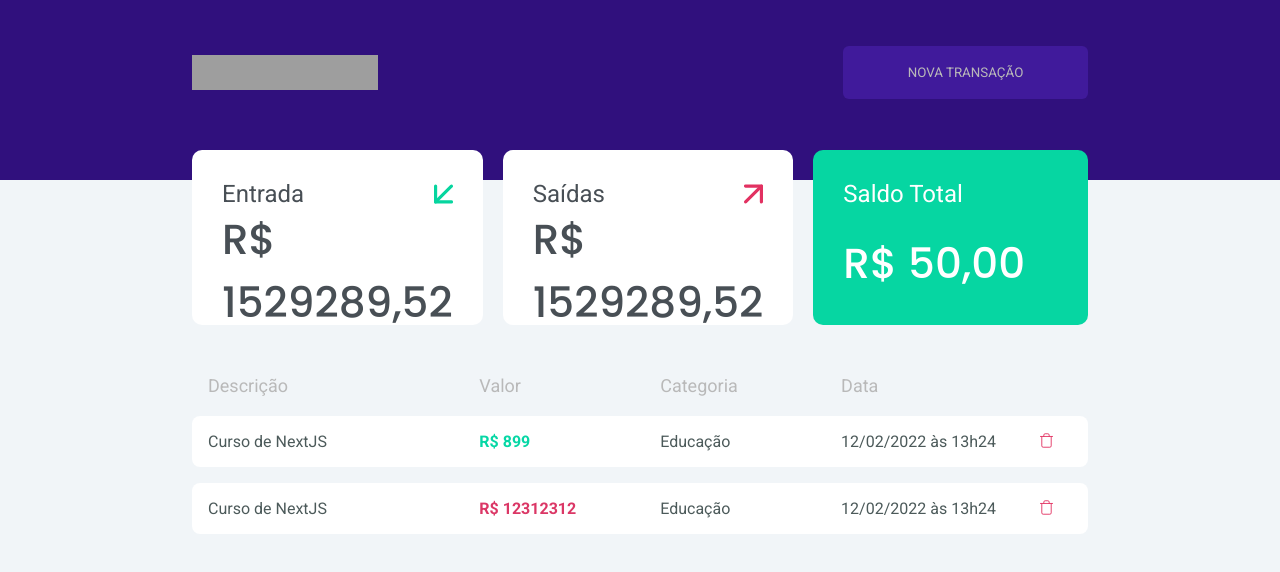
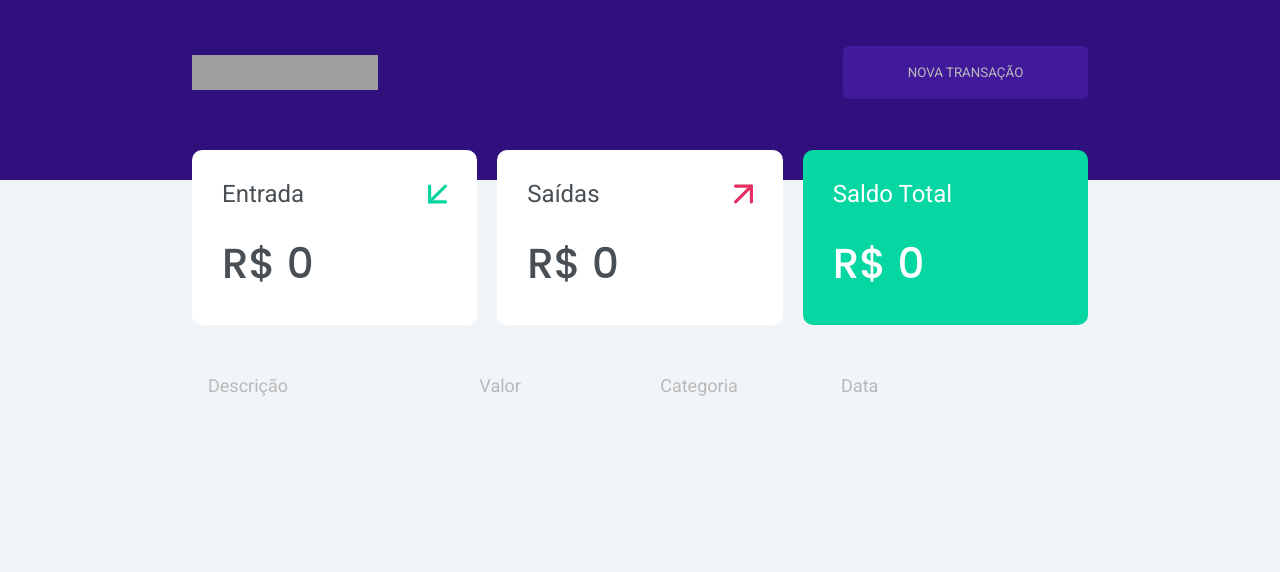
Before and after one commit to jhonnytrinca/finance-book-app, a Next.js app: page / in a window 1280 px wide. Shown: the top 572 px of the page. Built offline with nearby package versions, Linux system fonts and the light colour scheme; grey boxes are pictures that could not be loaded.

Commit message:
feat: create hook for data recieve

```diff
--- a/package.json
+++ b/package.json
@@ -9,11 +9,15 @@
     "lint": "next lint"
   },
   "dependencies": {
+    "@types/uuid": "^8.3.4",
+    "date-fns": "^2.28.0",
     "formik": "^2.2.9",
     "next": "12.2.1",
     "react": "18.2.0",
     "react-dom": "18.2.0",
+    "react-uuid": "^1.0.2",
     "styled-components": "^5.3.5",
+    "uuid": "^8.3.2",
     "yup": "^0.32.11"
   },
   "devDependencies": {
--- a/src/components/List/index.tsx
+++ b/src/components/List/index.tsx
@@ -3,20 +3,19 @@ import Image from 'next/image';
 
 type ListProps = {
   data: {
-    id: number;
-    description: string;
+    id?: string;
+    name: string;
     type: string;
     value: string;
     category: string;
-    date: string;
+    date?: string;
   }[];
+  handleDelete: (id: string) => void;
 };
 
 const header = ['Descrição', 'Valor', 'Categoria', 'Data', ''];
 
-export const List = ({ data }: ListProps) => {
-  const handleRemove = () => {};
-
+export const List = ({ data, handleDelete }: ListProps) => {
   return (
     <S.Table>
       <S.THead>
@@ -27,17 +26,21 @@ export const List = ({ data }: ListProps) => {
       <S.Tbody>
         {data.map((item) => (
           <S.TR key={item.id}>
-            <span>{item.description}</span>
+            <span>{item.name}</span>
             <span
               className={`${
-                item.type === 'in' ? 'in' : item.type === 'out' ? 'out' : null
+                item.type === 'entry'
+                  ? 'entry'
+                  : item.type === 'exit'
+                  ? 'exit'
+                  : null
               }`}
             >
               R$ {item.value}
             </span>
             <span>{item.category}</span>
             <span>{item.date}</span>
-            <S.Button onClick={handleRemove}>
+            <S.Button onClick={() => handleDelete(item.id!)}>
               <Image
                 src='/feather-trash.svg'
                 alt='Remover item'
--- a/src/components/List/styles.ts
+++ b/src/components/List/styles.ts
@@ -34,12 +34,12 @@ export const TR = styled.div`
     box-shadow: 0 10px 15px -3px rgb(0 0 0 / 0.1), 0 4px 6px -4px rgb(0 0 0 / 0.1);
   }
 
-  .in {
+  .entry {
     font-weight: 600;
     color: #06D7A5;
   }
 
-  .out {
+  .exit {
     font-weight: 600;
       color: #DB3766;
   }
--- a/src/components/Modal/index.tsx
+++ b/src/components/Modal/index.tsx
@@ -4,6 +4,7 @@ import { Radio } from '..';
 import { Formik, FormikValues } from 'formik';
 import { Dispatch, SetStateAction, useState } from 'react';
 import { ValidationSchema } from './validation';
+import { DataProps } from '../hooks/useData';
 
 const initialValues = {
   name: '',
@@ -14,15 +15,11 @@ const initialValues = {
 
 type ModalProps = {
   setModalOpen: Dispatch<SetStateAction<boolean>>;
+  handleSubmit: (values: DataProps) => void;
 };
 
-export const Modal = ({ setModalOpen }: ModalProps) => {
+export const Modal = ({ setModalOpen, handleSubmit }: ModalProps) => {
   const [type, setType] = useState('');
-
-  const handleSubmit = (values: FormikValues) => {
-    console.log(values);
-    setModalOpen(false);
-  };
 
   return (
     <S.Container>
@@ -39,14 +36,19 @@ export const Modal = ({ setModalOpen }: ModalProps) => {
           initialValues={initialValues}
           enableReinitialize={true}
           validationSchema={ValidationSchema}
-          onSubmit={(values: FormikValues) => handleSubmit(values)}
+          onSubmit={(values) => {
+            handleSubmit(values);
+            setModalOpen(false);
+          }}
         >
           {({ values, handleChange, setFieldValue, errors, touched }) => (
             <S.Form>
               <S.Title>Cadastrar Transação</S.Title>
               <S.Input
                 type='text'
-                placeholder={errors.name ?? 'Nome'}
+                placeholder={
+                  !!(touched.name && errors.name) ? errors.name : 'Nome'
+                }
                 value={values.name}
                 name='name'
                 onChange={handleChange}
@@ -54,7 +56,9 @@ export const Modal = ({ setModalOpen }: ModalProps) => {
               />
               <S.Input
                 type='text'
-                placeholder={errors.value ?? 'Preço'}
+                placeholder={
+                  !!(touched.value && errors.value) ? errors.value : 'Preço'
+                }
                 value={values.value}
                 name='value'
                 onChange={handleChange}
@@ -86,7 +90,11 @@ export const Modal = ({ setModalOpen }: ModalProps) => {
               </S.RadioWrapper>
               <S.Input
                 type='text'
-                placeholder={errors.category ?? 'Categoria'}
+                placeholder={
+                  !!(touched.category && errors.category)
+                    ? errors.category
+                    : 'Categoria'
+                }
                 value={values.category}
                 name='category'
                 onChange={handleChange}
--- /dev/null
+++ b/src/components/hooks/useData.tsx
@@ -0,0 +1,63 @@
+import { useEffect, useState } from 'react';
+import { format } from 'date-fns';
+import ptBR from 'date-fns/locale/pt-BR';
+import { v4 as uuidv4 } from 'uuid';
+
+export type DataProps = {
+  id?: string;
+  name: string;
+  value: string;
+  category: string;
+  date?: string;
+  type: string;
+};
+
+type ResumeData = {
+  entries: string;
+  exits: string;
+  total: string;
+};
+
+export const useData = () => {
+  const [data, setData] = useState<DataProps[]>([]);
+  const [resumeData, setResumeData] = useState<ResumeData>({
+    entries: '0',
+    exits: '0',
+    total: '0'
+  });
+
+  const handleSubmit = (values: DataProps) => {
+    const date = format(new Date(), "dd/M/yyyy' às 'k'h'mm", {
+      locale: ptBR
+    });
+    const id = uuidv4();
+    setData([...data, { id, date, ...values }]);
+  };
+
+  const handleDelete = (id: string) => {
+    const newData = data.filter((item) => item.id !== id);
+    setData(newData);
+  };
+
+  useEffect(() => {
+    const entries = data.filter((item) => item.type === 'entry');
+    const exits = data.filter((item) => item.type === 'exit');
+
+    const entryValues = entries.reduce((acc, cur) => acc + +cur.value, 0);
+    const exitValues = exits.reduce((acc, cur) => acc + +cur.value, 0);
+
+    setResumeData({
+      entries: entryValues.toString(),
+      exits: exitValues.toString(),
+      total: (entryValues - exitValues).toString()
+    });
+  }, [data]);
+
+  return {
+    data,
+    setData,
+    handleSubmit,
+    handleDelete,
+    resumeData
+  };
+};
--- a/src/pages/index.tsx
+++ b/src/pages/index.tsx
@@ -1,49 +1,32 @@
 import type { NextPage } from 'next';
 import { useState } from 'react';
 import { Header, Card, List, Modal } from '../components';
+import { useData } from '../components/hooks/useData';
 import * as S from '../styles/home';
+
+const Home: NextPage = () => {
+  const [modalOpen, setModalOpen] = useState<boolean>(false);
+  const { data, handleDelete, handleSubmit, resumeData } = useData();
 
   const ResumeItems = [
     {
       title: 'Entrada',
       icon: '/feather-arrow-down.svg',
       variant: false,
-    value: '1529289,52'
+      value: resumeData.entries
     },
     {
       title: 'Saídas',
       icon: '/feather-arrow-up.svg',
       variant: false,
-    value: '1529289,52'
+      value: resumeData.exits
     },
     {
       title: 'Saldo Total',
       variant: true,
-    value: '50,00'
+      value: resumeData.total
     }
   ];
-
-const data = [
-  {
-    id: 1,
-    description: 'Curso de NextJS',
-    value: '899',
-    category: 'Educação',
-    date: '12/02/2022 às 13h24',
-    type: 'in'
-  },
-  {
-    id: 2,
-    description: 'Curso de NextJS',
-    value: '12312312',
-    category: 'Educação',
-    date: '12/02/2022 às 13h24',
-    type: 'out'
-  }
-];
-
-const Home: NextPage = () => {
-  const [modalOpen, setModalOpen] = useState<boolean>(false);
 
   return (
     <>
@@ -62,11 +45,13 @@ const Home: NextPage = () => {
             ))}
           </S.ResumeWrapper>
 
-          <List data={data} />
+          <List data={data} handleDelete={handleDelete} />
         </S.Wrapper>
       </S.Container>
 
-      {modalOpen && <Modal setModalOpen={setModalOpen} />}
+      {modalOpen && (
+        <Modal setModalOpen={setModalOpen} handleSubmit={handleSubmit} />
+      )}
     </>
   );
 };
```
Also changed, not shown: 1 other file (tests, documents, lock files or other folders). Lines whose indentation alone changed are shown as unchanged.
